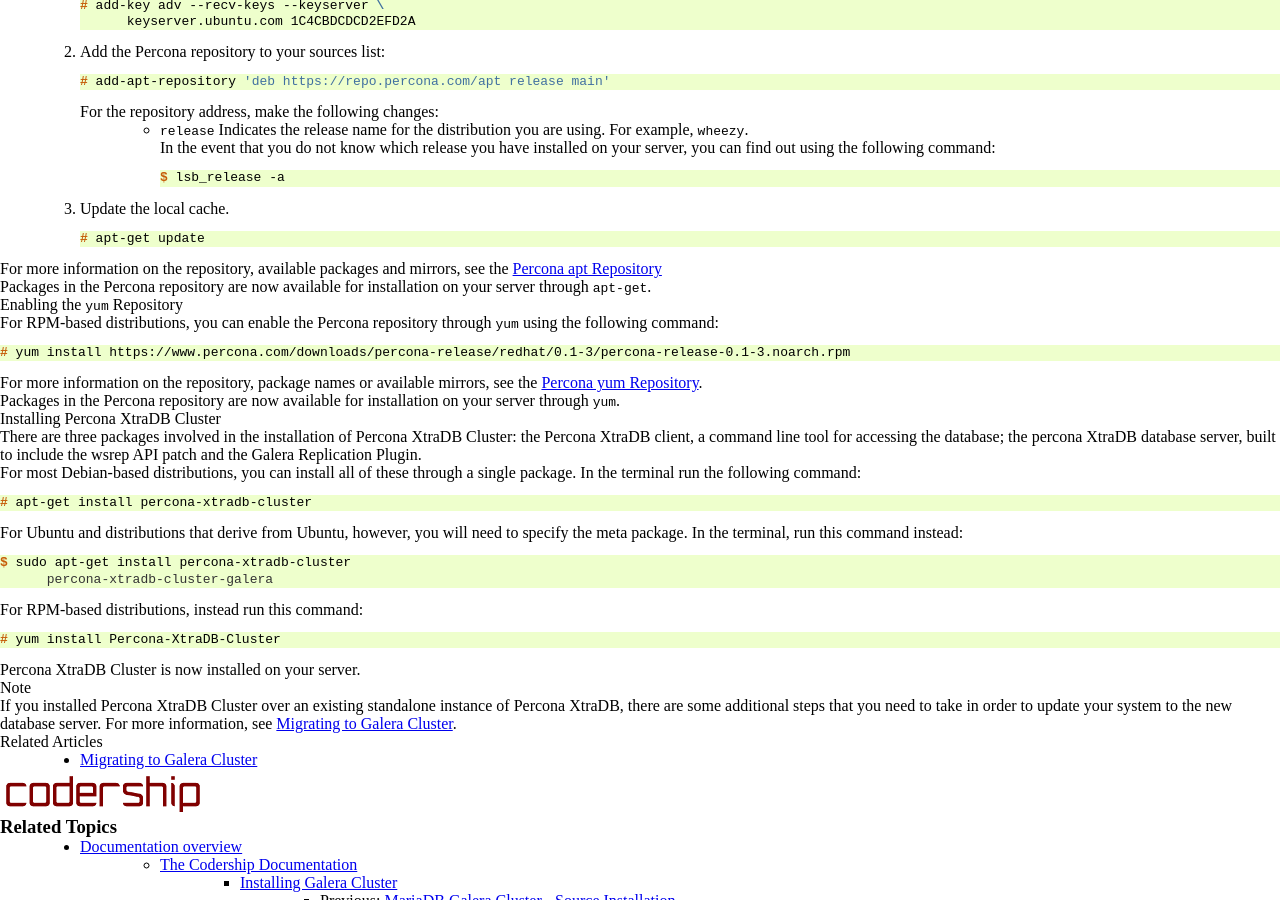
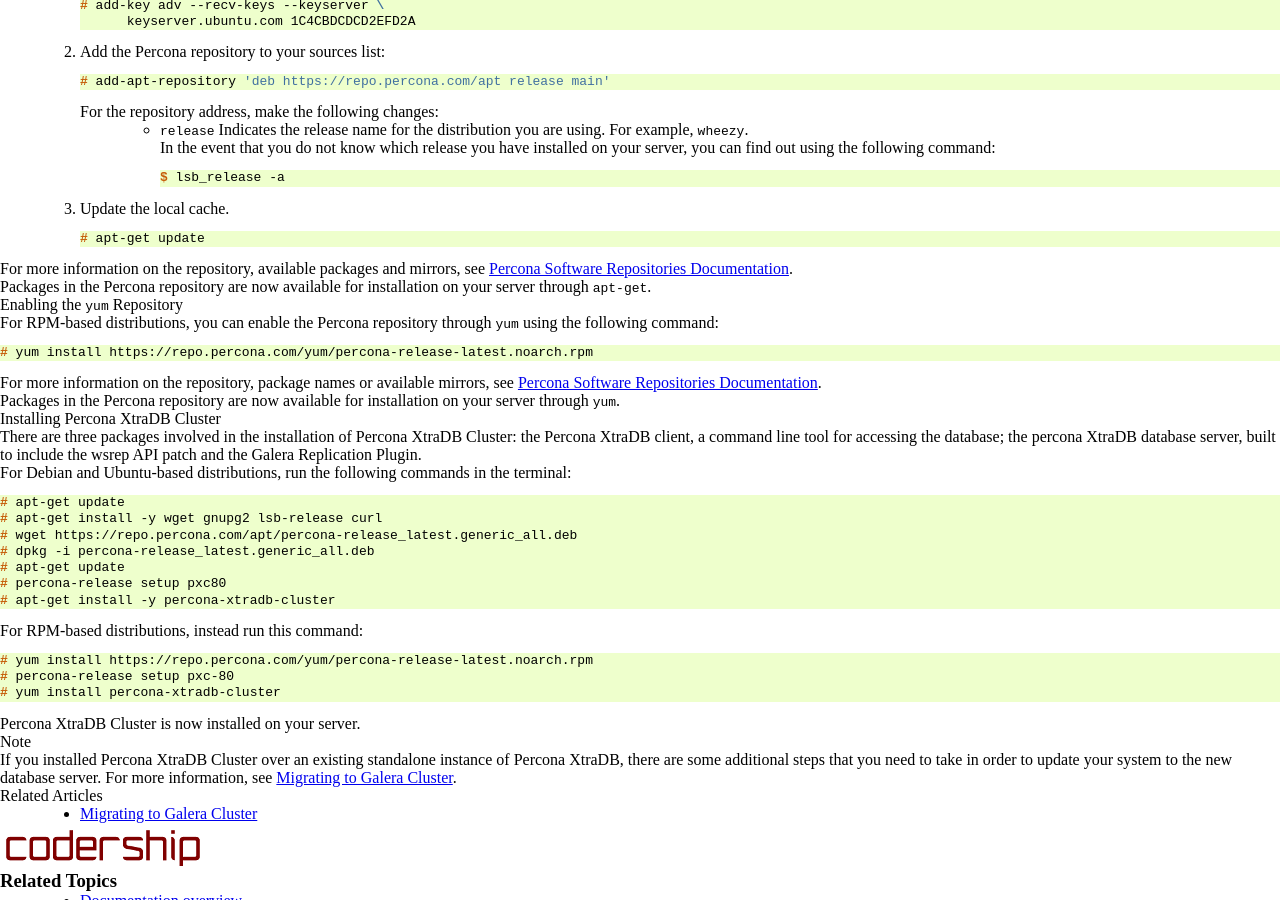
Before and after one commit to codership/documentation, a Sphinx documentation site: the page built from galeracluster/source/documentation/install-xtradb.rst, in a window 1280 px wide and 900 px high, scrolled down 775 px. Built offline with Sphinx 7.4.7, drawn with Linux system fonts in a browser that asks for light colours; comment, search, counter and statistics services are not loaded.

Commit message:
Issue #392 Instructions updated

```diff
--- a/galeracluster/source/documentation/install-xtradb.rst
+++ b/galeracluster/source/documentation/install-xtradb.rst
@@ -116,7 +116,7 @@ Once you have Software Properties installed, you can enable the Percona reposito
 
       # apt-get update
 
-For more information on the repository, available packages and mirrors, see the `Percona apt Repository <https://www.percona.com/doc/percona-server/5.5/installation/apt_repo.html>`_
+For more information on the repository, available packages and mirrors, see `Percona Software Repositories Documentation <https://docs.percona.com/percona-software-repositories/index.html>`_.
 
 Packages in the Percona repository are now available for installation on your server through ``apt-get``.
 
@@ -129,9 +129,9 @@ For RPM-based distributions, you can enable the Percona repository through ``yum
 
 .. code-block:: console
 
-   # yum install https://www.percona.com/downloads/percona-release/redhat/0.1-3/percona-release-0.1-3.noarch.rpm
+   # yum install https://repo.percona.com/yum/percona-release-latest.noarch.rpm
 
-For more information on the repository, package names or available mirrors, see the `Percona yum Repository <https://www.percona.com/doc/percona-server/5.5/installation/yum_repo.html>`_.
+For more information on the repository, package names or available mirrors, see `Percona Software Repositories Documentation <https://docs.percona.com/percona-software-repositories/index.html>`_.
 
 Packages in the Percona repository are now available for installation on your server through ``yum``.
 
@@ -142,25 +142,26 @@ Packages in the Percona repository are now available for installation on your se
 
 There are three packages involved in the installation of Percona XtraDB Cluster: the Percona XtraDB client, a command line tool for accessing the database; the percona XtraDB database server, built to include the :term:`wsrep API` patch and the :term:`Galera Replication Plugin`.
 
-For most Debian-based distributions, you can install all of these through a single package.  In the terminal run the following command:
+For Debian and Ubuntu-based distributions, run the following commands in the terminal:
 
 .. code-block:: console
 
-   # apt-get install percona-xtradb-cluster
-
-For Ubuntu and distributions that derive from Ubuntu, however, you will need to specify the meta package.  In the terminal, run this command instead:
-
-.. code-block:: console
-
-   $ sudo apt-get install percona-xtradb-cluster
-         percona-xtradb-cluster-galera
+   # apt-get update
+   # apt-get install -y wget gnupg2 lsb-release curl
+   # wget https://repo.percona.com/apt/percona-release_latest.generic_all.deb
+   # dpkg -i percona-release_latest.generic_all.deb
+   # apt-get update
+   # percona-release setup pxc80
+   # apt-get install -y percona-xtradb-cluster
 
 
 For RPM-based distributions, instead run this command:
 
 .. code-block:: console
 
-   # yum install Percona-XtraDB-Cluster
+   # yum install https://repo.percona.com/yum/percona-release-latest.noarch.rpm
+   # percona-release setup pxc-80
+   # yum install percona-xtradb-cluster
 
 Percona XtraDB Cluster is now installed on your server.
 
```
